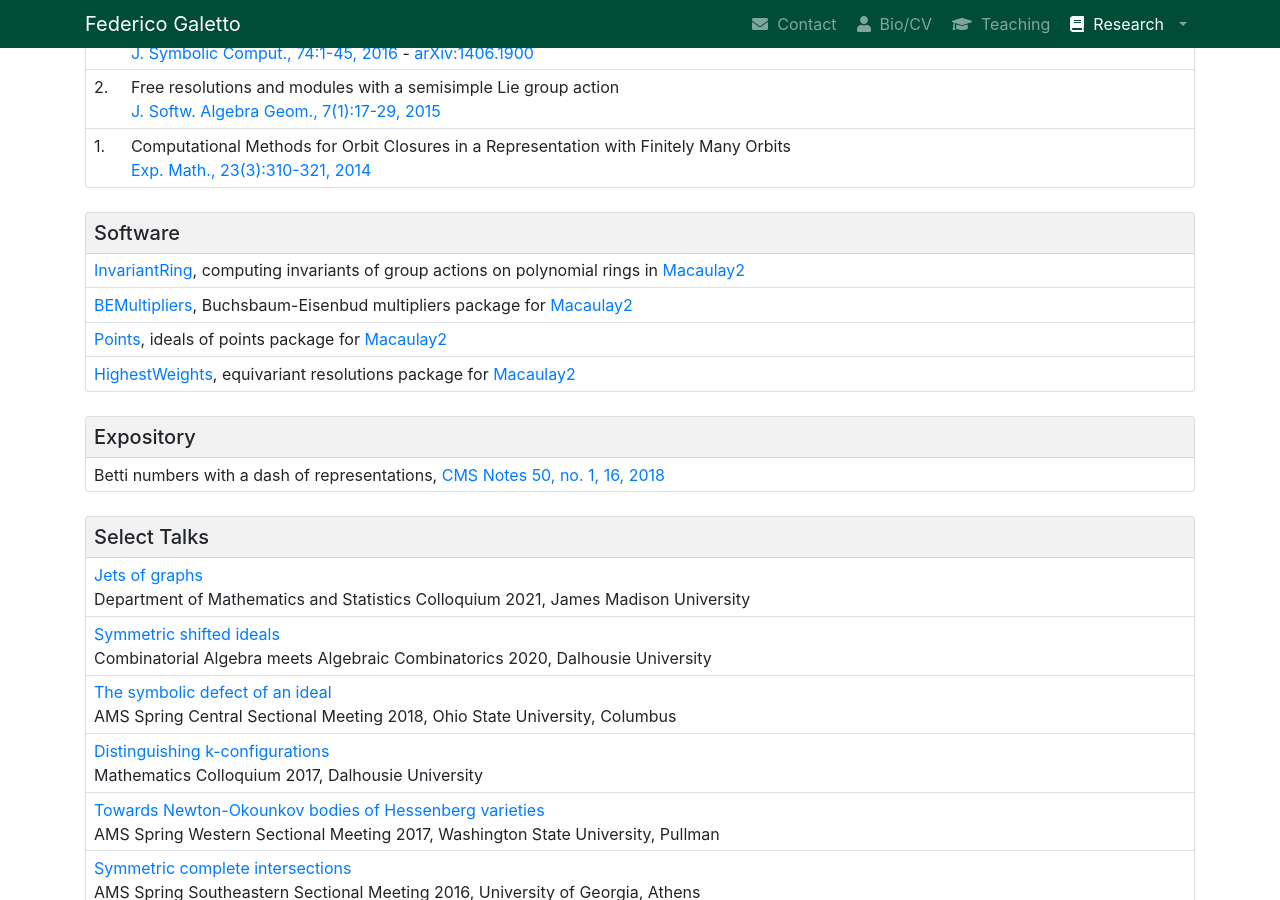
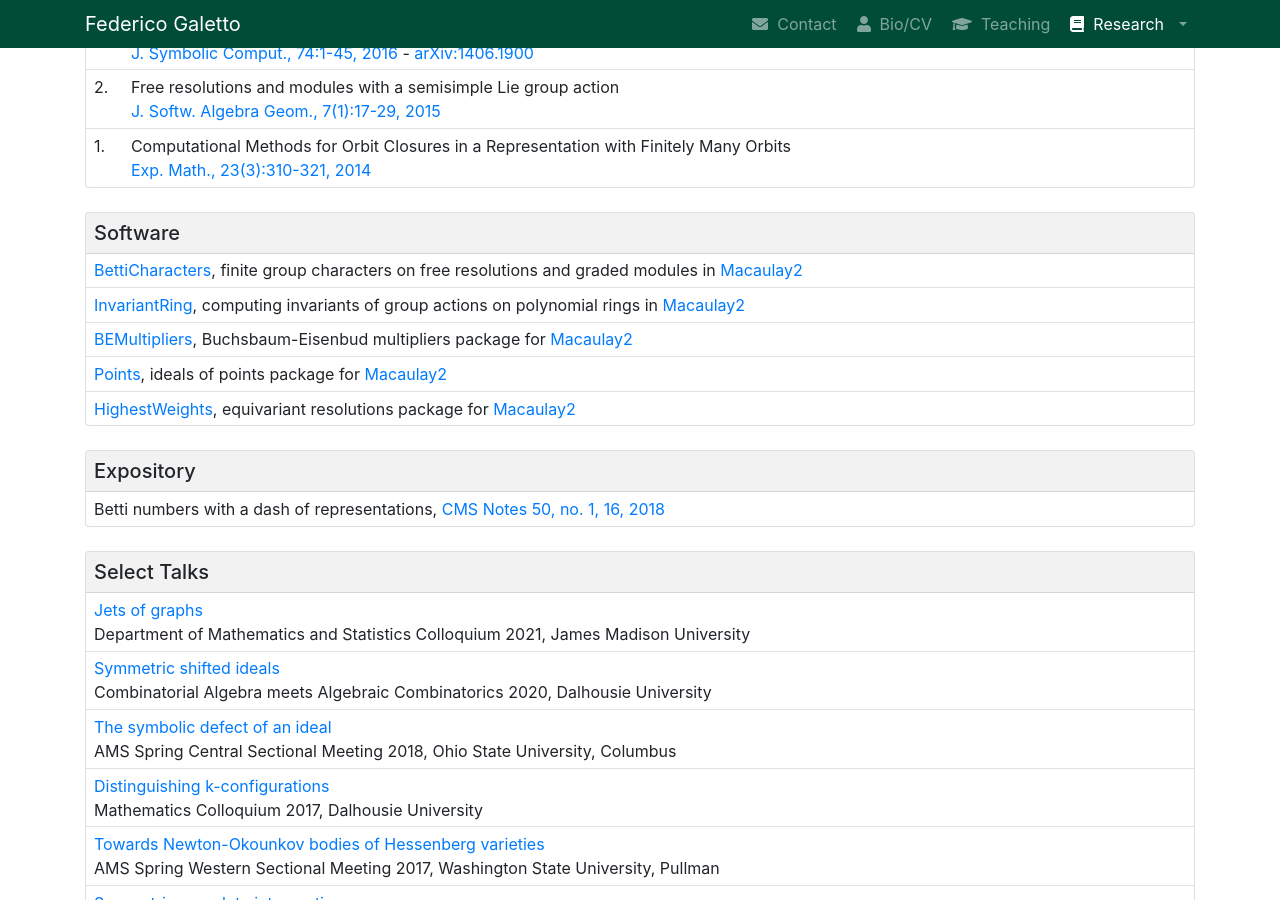
Before and after one commit to galettof/galettof.github.io, a Jekyll site: the page built from research.html, in a window 1280 px wide and 900 px high, scrolled down 1075 px. Built offline with Jekyll 4.4.1, drawn with Linux system fonts in a browser that asks for light colours; nearby versions of some CDN libraries; formulas are drawn with MathJax 3.

Commit message:
BettiCharacters software link

```diff
--- a/research.html
+++ b/research.html
@@ -49,6 +49,10 @@
 	</div>
 	<table class="table notop table-sm mb-0">
 	  <tbody>
+	    <tr>
+	      <td><a href="https://github.com/galettof/BettiCharacters" target="_blank">BettiCharacters</a>, finite group characters on free resolutions and graded modules in <a href="http://www.macaulay2.com" target="_blank">Macaulay2</a>
+	      </td>
+	    </tr>
 	    <tr>
 	      <td><a href="https://github.com/galettof/InvariantRing" target="_blank">InvariantRing</a>, computing invariants of group actions on polynomial rings in <a href="http://www.macaulay2.com" target="_blank">Macaulay2</a>
 	      </td>
```
